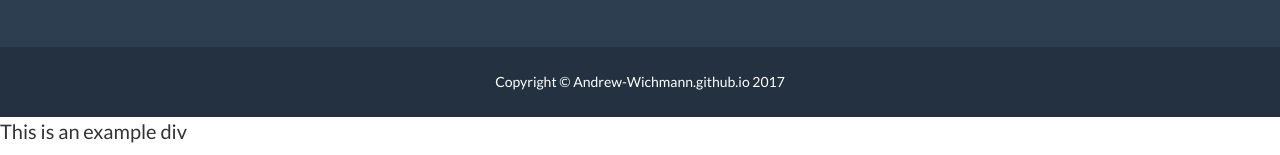
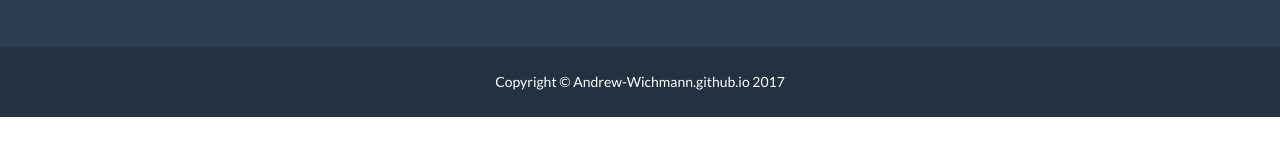
Before and after one commit to Andrew-Wichmann/Andrew-Wichmann.github.io, a website: page index.html in a window 1280 px wide. Shown: the part 3231-3386 px from the top of the page. After the commit the page ends 3348 px from the top, so only its background shows below. Drawn offline with nearby package versions, Linux system fonts and the light colour scheme.

Commit message:
Removed test div

```diff
--- a/index.html
+++ b/index.html
@@ -502,9 +502,6 @@
             </div>
         </div>
     </div>
-    <div class="example">
-        <p>This is an example div</p>
-    </div>
 
 
     <!-- jQuery -->
```
